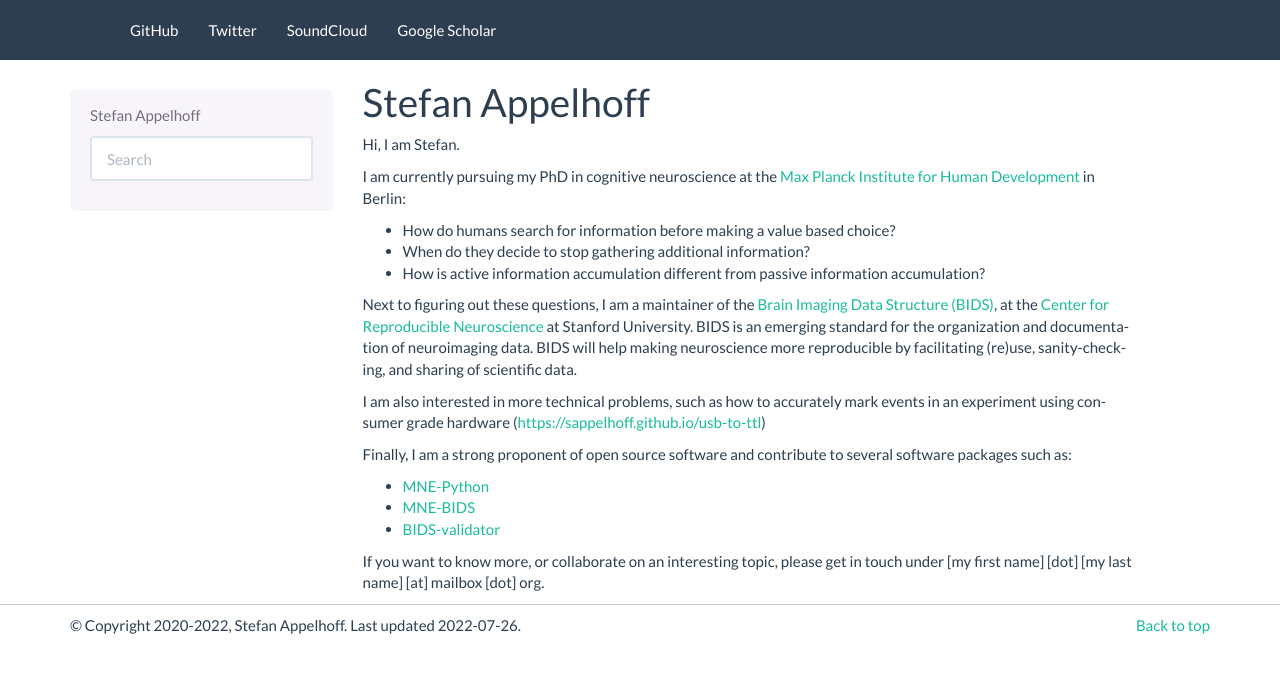
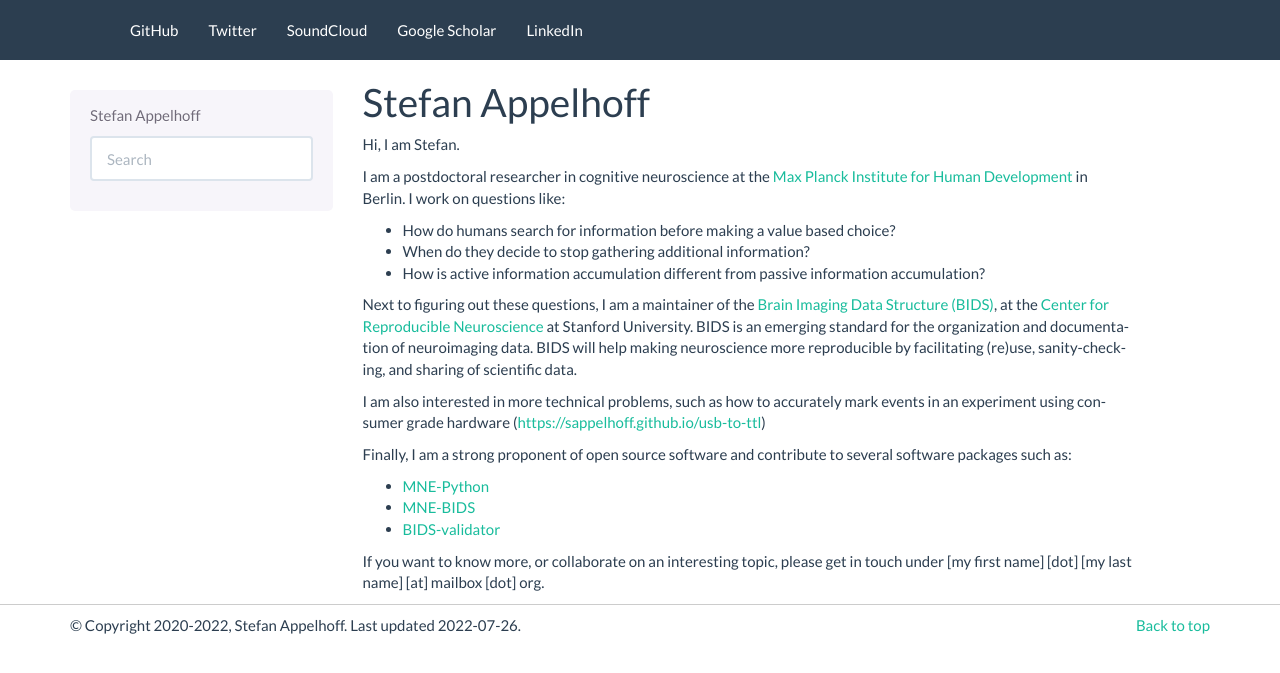
Before and after one commit to sappelhoff/sappelhoff.github.io, a Sphinx documentation site: the page built from docs/index.rst, in a window 1280 px wide. Shown: the top 673 px of the page. Built offline with Sphinx 7.4.7, drawn with Linux system fonts in a browser that asks for light colours.

Commit message:
minor content and infra upgrades

```diff
--- a/docs/conf.py
+++ b/docs/conf.py
@@ -64,4 +64,5 @@ html_theme_options = {
         ("Twitter", "https://twitter.com/stefanappelhoff", True),
         ("SoundCloud", "https://soundcloud.com/stefan-appelhoff", True),
         ("Google Scholar", "https://scholar.google.de/citations?user=ceECtQIAAAAJ&hl=en", True),  # noqa: E501
+        ("LinkedIn", "https://linkedin.com/in/stefan-appelhoff", True),
     ]}
--- a/docs/index.rst
+++ b/docs/index.rst
@@ -3,9 +3,10 @@ Stefan Appelhoff
 
 Hi, I am Stefan.
 
-I am currently pursuing my PhD in cognitive neuroscience at the
+I am a postdoctoral researcher in cognitive neuroscience at the
 `Max Planck Institute for Human Development <https://www.mpib-berlin.mpg.de/en/staff/stefan-appelhoff>`_
-in Berlin:
+in Berlin.
+I work on questions like:
 
 
 * How do humans search for information before making a value based choice?
```
Also changed, not shown: README.md (+4 -4 lines), 2 other files.
